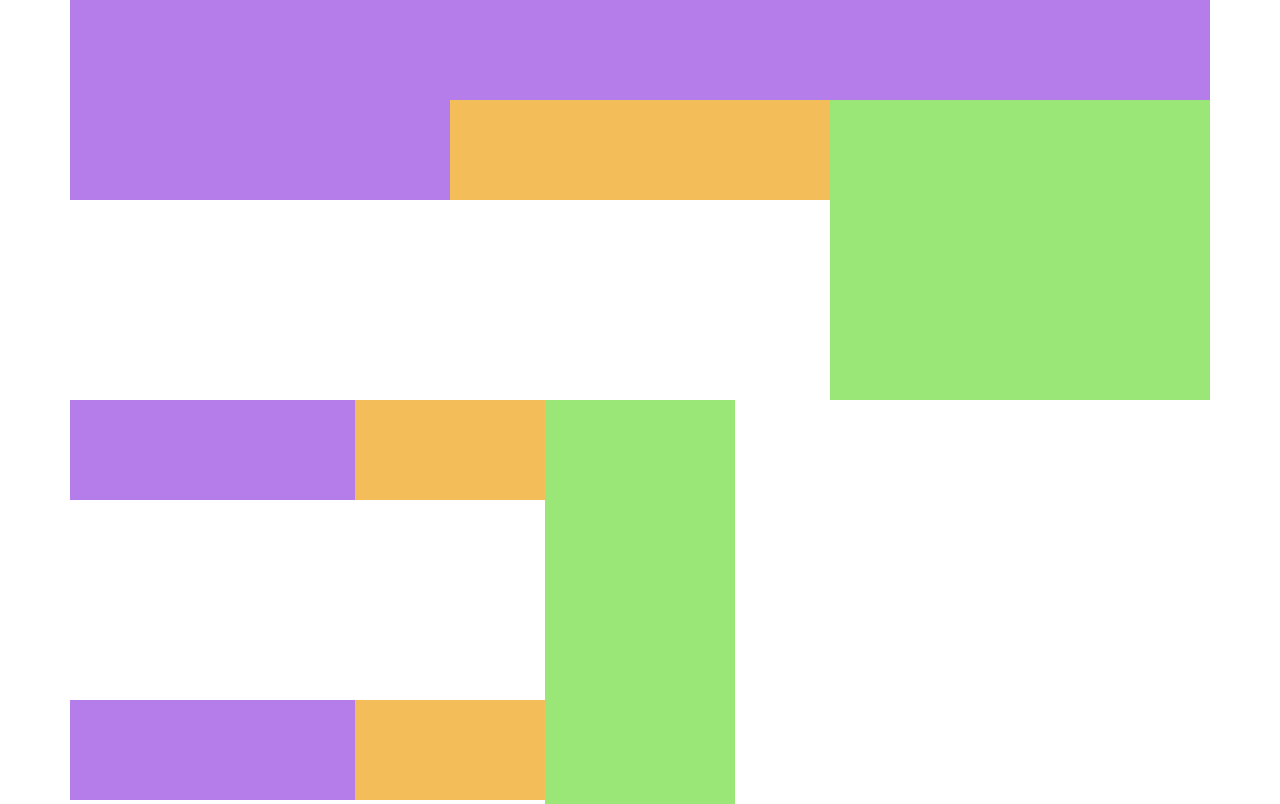
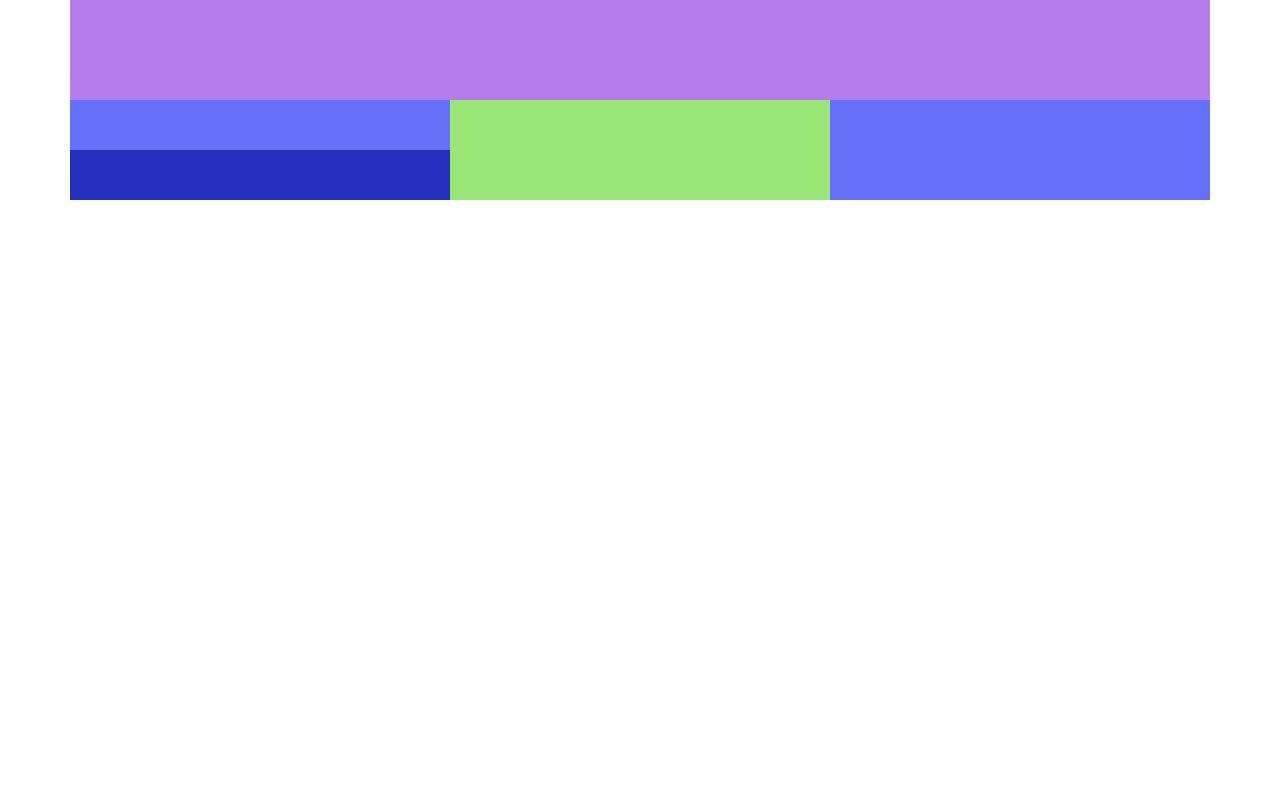
Before and after one commit to hirrosuniga/hirrosuniga.github.io, a plain HTML site: page bootstrap/layout.html in a window 1280 px wide. Shown: the top 804 px of the page. Drawn offline with nearby package versions, Linux system fonts and the light colour scheme.

Commit message:
Update layout.html

```diff
--- a/bootstrap/layout.html
+++ b/bootstrap/layout.html
@@ -8,45 +8,68 @@
     <link href="https://cdn.jsdelivr.net/npm/bootstrap@5.0.2/dist/css/bootstrap.min.css" rel="stylesheet"
     integrity="sha384-EVSTQN3/azprG1Anm3QDgpJLIm9Nao0Yz1ztcQTwFspd3yD65VohhpuuCOmLASjC" crossorigin="anonymous">
     <link href="style.css" rel="stylesheet"/>
+    <style>
+      .box {
+
+    height: 100px;
+
+}
+
+.box1 {
+    background-color: rgb(181, 125, 233);
+
+}
+
+.box2 {
+    background-color: rgb(243, 190, 90);
+
+}
+
+.box3 {
+    background-color: rgb(154, 231, 119);
+
+}
+
+.box4 {
+    background-color: rgb(101, 111, 248);
+
+}
+
+.box5 {
+    background-color: rgb(101, 111, 248);
+
+}
+
+.box6 {
+    background-color: rgb(101, 111, 248);
+    height: 50px;
+}
+
+.box7 {
+    background-color: rgb(36, 47, 189);
+    height: 50px;
+}
+    </style>
 </head>
   <body>
-         <div class="container">
+  <div class="container">
             <div class="row">
-                <div class="col-4 box box1"></div>
-                <div class="col-4 box box1"></div>
-                <div class="col-4 box box1"></div>
-
+                <div class="col box box1"></div>
             </div>
 
             <div class="row">
-                <div class="col box box1"></div>
-                <div class="col box box2"></div>
-                <div class="col box box3"></div>
-
-            </div>
-
-            <div class="row">
-                <div class="col-3 box box1"></div>
-                <div class="col-2 box box2"></div>
-                <div class="col-2 box box3"></div>
-
-            </div>
-
-            <div class="row">
-              <div class="col-3 box box1"></div>
-              <div class="col-2 box box2"></div>
-              <div class="col-2 box box3"></div>
-
+              <div class="col box box2">
+         <div class="row">
+            <div class="col box6"></div>
           </div>
-
-          <div class="row">
-            <div class="col-3 box box1"></div>
-            <div class="col-2 box box2"></div>
-            <div class="col-2 box box3"></div>
-
-        </div>
-
-         </div>
+        <div class="row">
+          <div class="col box box7"></div>
+       </div>
+       </div>
+       <div class="col box box3"></div>
+       <div class="col box box4"></div>
+       </div>
+       </div>
 
 
     <script src="https://cdn.jsdelivr.net/npm/bootstrap@5.0.2/dist/js/bootstrap.bundle.min.js"
```
